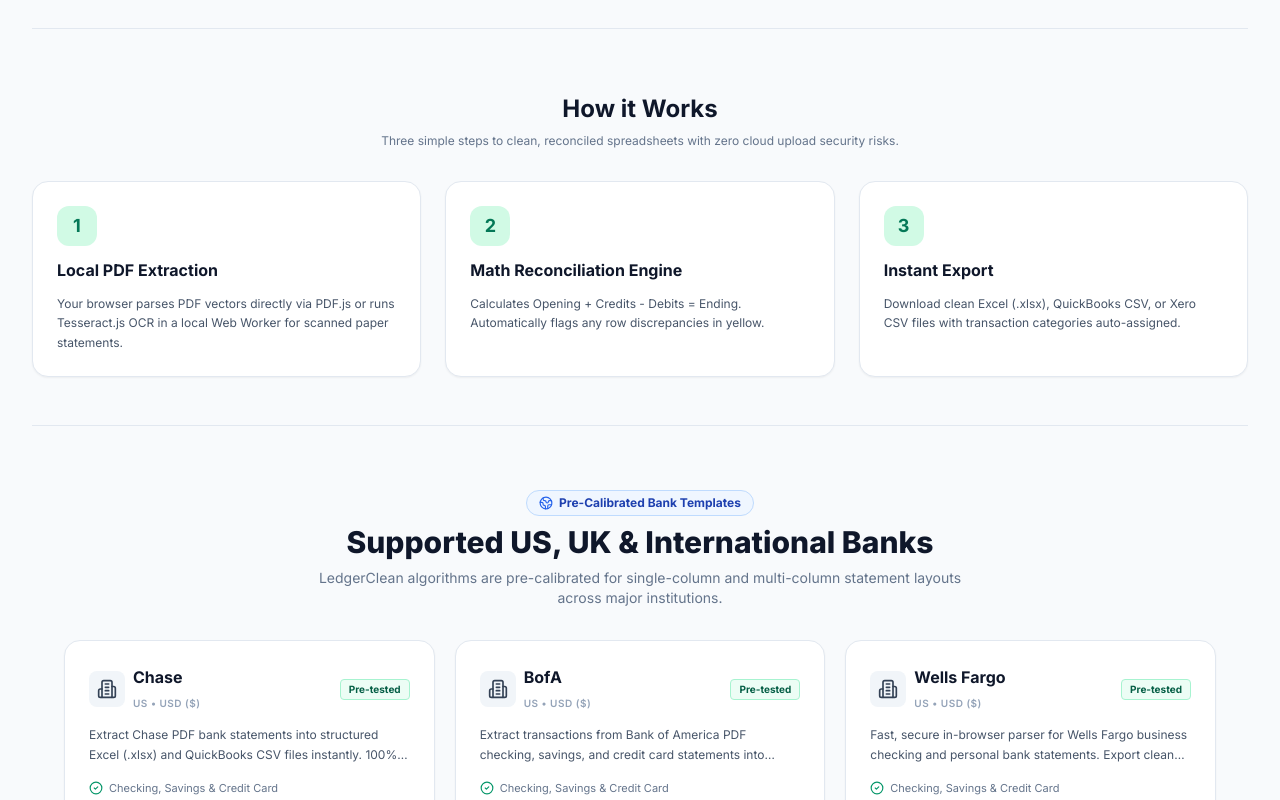
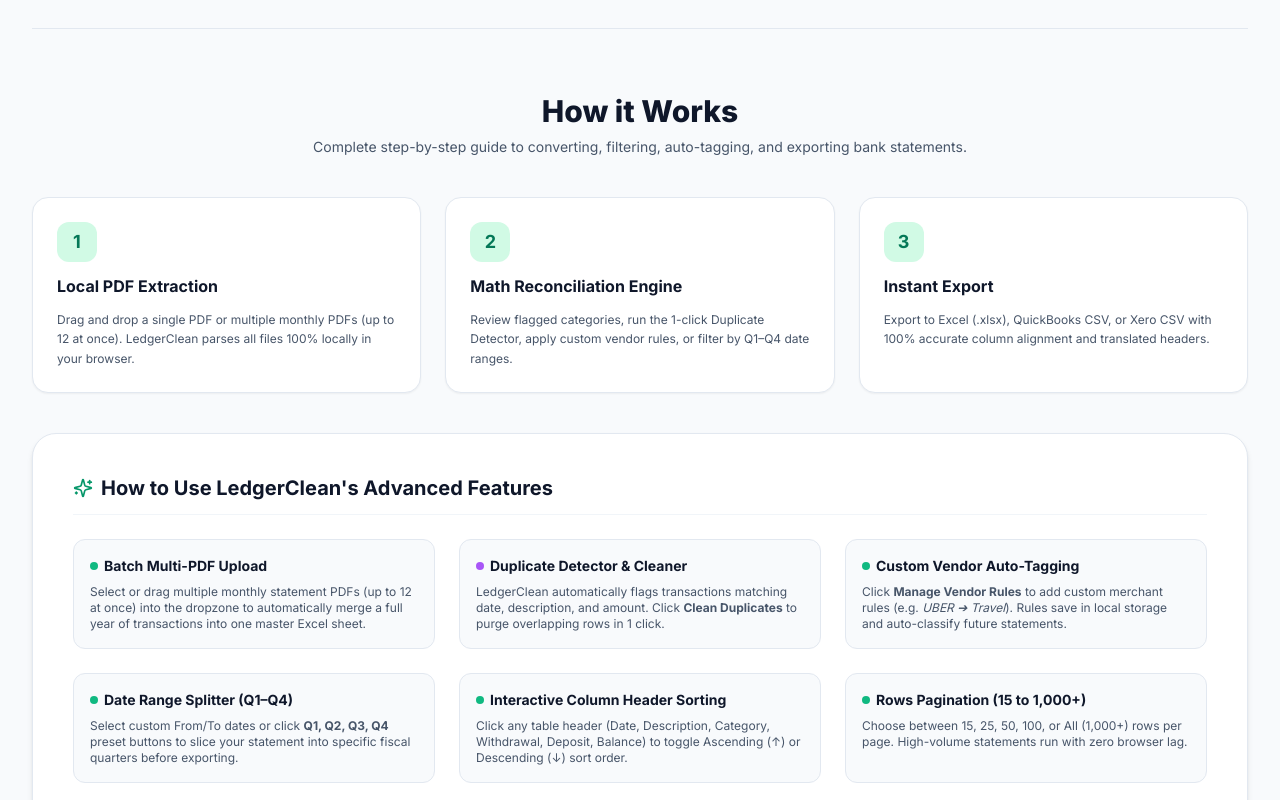
Before and after one commit to motiram944/bank-statement-to-excel, a Next.js app: page / in a window 1280 px wide. Shown: the part 1020-1820 px from the top of the page. Built offline with nearby package versions, Linux system fonts and the light colour scheme; no server answers.

Commit message:
docs: Add comprehensive How to Use feature user manual section to homepage

```diff
--- a/app/page.tsx
+++ b/app/page.tsx
@@ -223,44 +223,115 @@
           </section>
         )}
 
-        {/* How It Works Section */}
-        <section id="how-it-works" className="pt-16 border-t border-slate-200 space-y-8 scroll-mt-20">
+        {/* How It Works & Comprehensive Feature Guide Section */}
+        <section id="how-it-works" className="pt-16 border-t border-slate-200 space-y-10 scroll-mt-20">
           <div className="text-center space-y-2 max-w-2xl mx-auto">
-            <h2 className="text-2xl font-bold text-slate-900">{translate('howItWorks', currentLanguage)}</h2>
-            <p className="text-xs text-slate-500">
-              Three simple steps to clean, reconciled spreadsheets with zero cloud upload security risks.
+            <h2 className="text-2xl sm:text-3xl font-extrabold text-slate-900">{translate('howItWorks', currentLanguage)}</h2>
+            <p className="text-xs sm:text-sm text-slate-600">
+              Complete step-by-step guide to converting, filtering, auto-tagging, and exporting bank statements.
             </p>
           </div>
 
+          {/* 3 Simple Core Steps */}
           <div className="grid grid-cols-1 md:grid-cols-3 gap-6">
-            <div className="rounded-2xl border border-slate-200 bg-white p-6 space-y-3 shadow-sm">
+            <div className="rounded-2xl border border-slate-200 bg-white p-6 space-y-3 shadow-sm hover:shadow-md transition-shadow">
               <div className="flex h-10 w-10 items-center justify-center rounded-xl bg-emerald-100 text-emerald-700 font-bold text-lg">
                 1
               </div>
               <h3 className="text-base font-bold text-slate-900">{translate('step1Title', currentLanguage)}</h3>
               <p className="text-xs text-slate-600 leading-relaxed">
-                {translate('step1Desc', currentLanguage)}
+                Drag and drop a single PDF or multiple monthly PDFs (up to 12 at once). LedgerClean parses all files 100% locally in your browser.
               </p>
             </div>
 
-            <div className="rounded-2xl border border-slate-200 bg-white p-6 space-y-3 shadow-sm">
+            <div className="rounded-2xl border border-slate-200 bg-white p-6 space-y-3 shadow-sm hover:shadow-md transition-shadow">
               <div className="flex h-10 w-10 items-center justify-center rounded-xl bg-emerald-100 text-emerald-700 font-bold text-lg">
                 2
               </div>
               <h3 className="text-base font-bold text-slate-900">{translate('step2Title', currentLanguage)}</h3>
               <p className="text-xs text-slate-600 leading-relaxed">
-                {translate('step2Desc', currentLanguage)}
+                Review flagged categories, run the 1-click Duplicate Detector, apply custom vendor rules, or filter by Q1–Q4 date ranges.
               </p>
             </div>
 
-            <div className="rounded-2xl border border-slate-200 bg-white p-6 space-y-3 shadow-sm">
+            <div className="rounded-2xl border border-slate-200 bg-white p-6 space-y-3 shadow-sm hover:shadow-md transition-shadow">
               <div className="flex h-10 w-10 items-center justify-center rounded-xl bg-emerald-100 text-emerald-700 font-bold text-lg">
                 3
               </div>
               <h3 className="text-base font-bold text-slate-900">{translate('step3Title', currentLanguage)}</h3>
               <p className="text-xs text-slate-600 leading-relaxed">
-                {translate('step3Desc', currentLanguage)}
+                Export to Excel (.xlsx), QuickBooks CSV, or Xero CSV with 100% accurate column alignment and translated headers.
               </p>
+            </div>
+          </div>
+
+          {/* Advanced Feature User Manual Grid */}
+          <div className="rounded-3xl border border-slate-200 bg-white p-6 sm:p-10 shadow-md space-y-6">
+            <h3 className="text-lg sm:text-xl font-bold text-slate-900 border-b border-slate-100 pb-3 flex items-center gap-2">
+              <Sparkles className="h-5 w-5 text-emerald-600" />
+              <span>How to Use LedgerClean's Advanced Features</span>
+            </h3>
+
+            <div className="grid grid-cols-1 sm:grid-cols-2 lg:grid-cols-3 gap-6 text-xs text-slate-700">
+              <div className="space-y-2 p-4 rounded-xl bg-slate-50 border border-slate-200">
+                <div className="font-bold text-sm text-slate-900 flex items-center gap-1.5">
+                  <span className="h-2 w-2 rounded-full bg-emerald-500"></span>
+                  Batch Multi-PDF Upload
+                </div>
+                <p className="text-slate-600">
+                  Select or drag multiple monthly statement PDFs (up to 12 at once) into the dropzone to automatically merge a full year of transactions into one master Excel sheet.
+                </p>
+              </div>
+
+              <div className="space-y-2 p-4 rounded-xl bg-slate-50 border border-slate-200">
+                <div className="font-bold text-sm text-slate-900 flex items-center gap-1.5">
+                  <span className="h-2 w-2 rounded-full bg-purple-500"></span>
+                  Duplicate Detector & Cleaner
+                </div>
+                <p className="text-slate-600">
+                  LedgerClean automatically flags transactions matching date, description, and amount. Click <strong>Clean Duplicates</strong> to purge overlapping rows in 1 click.
+                </p>
+              </div>
+
+              <div className="space-y-2 p-4 rounded-xl bg-slate-50 border border-slate-200">
+                <div className="font-bold text-sm text-slate-900 flex items-center gap-1.5">
+                  <span className="h-2 w-2 rounded-full bg-emerald-500"></span>
+                  Custom Vendor Auto-Tagging
+                </div>
+                <p className="text-slate-600">
+                  Click <strong>Manage Vendor Rules</strong> to add custom merchant rules (e.g. <em>UBER ➔ Travel</em>). Rules save in local storage and auto-classify future statements.
+                </p>
+              </div>
+
+              <div className="space-y-2 p-4 rounded-xl bg-slate-50 border border-slate-200">
+                <div className="font-bold text-sm text-slate-900 flex items-center gap-1.5">
+                  <span className="h-2 w-2 rounded-full bg-emerald-500"></span>
+                  Date Range Splitter (Q1–Q4)
+                </div>
+                <p className="text-slate-600">
+                  Select custom From/To dates or click <strong>Q1, Q2, Q3, Q4</strong> preset buttons to slice your statement into specific fiscal quarters before exporting.
+                </p>
+              </div>
+
+              <div className="space-y-2 p-4 rounded-xl bg-slate-50 border border-slate-200">
+                <div className="font-bold text-sm text-slate-900 flex items-center gap-1.5">
+                  <span className="h-2 w-2 rounded-full bg-emerald-500"></span>
+                  Interactive Column Header Sorting
+                </div>
+                <p className="text-slate-600">
+                  Click any table header (Date, Description, Category, Withdrawal, Deposit, Balance) to toggle Ascending (↑) or Descending (↓) sort order.
+                </p>
+              </div>
+
+              <div className="space-y-2 p-4 rounded-xl bg-slate-50 border border-slate-200">
+                <div className="font-bold text-sm text-slate-900 flex items-center gap-1.5">
+                  <span className="h-2 w-2 rounded-full bg-emerald-500"></span>
+                  Rows Pagination (15 to 1,000+)
+                </div>
+                <p className="text-slate-600">
+                  Choose between 15, 25, 50, 100, or All (1,000+) rows per page. High-volume statements run with zero browser lag.
+                </p>
+              </div>
             </div>
           </div>
         </section>
@@ -295,13 +366,13 @@
               </div>
 
               <div className="space-y-2 border-l-2 border-emerald-500 pl-4">
-                <h4 className="text-sm font-bold text-white">Tesseract.js OCR Worker</h4>
-                <p className="text-xs text-slate-400">Processes scanned image PDFs without lag.</p>
+                <h4 className="text-sm font-bold text-white">Batch Multi-PDF Support</h4>
+                <p className="text-xs text-slate-400">Combine 12 monthly PDFs in 1 step.</p>
               </div>
 
               <div className="space-y-2 border-l-2 border-emerald-500 pl-4">
-                <h4 className="text-sm font-bold text-white">QuickBooks Ready</h4>
-                <p className="text-xs text-slate-400">Pre-formatted 3-column CSV generator.</p>
+                <h4 className="text-sm font-bold text-white">100% Math Balanced</h4>
+                <p className="text-xs text-slate-400">Automatic balance reconciliation verification.</p>
               </div>
             </div>
           </div>
```
